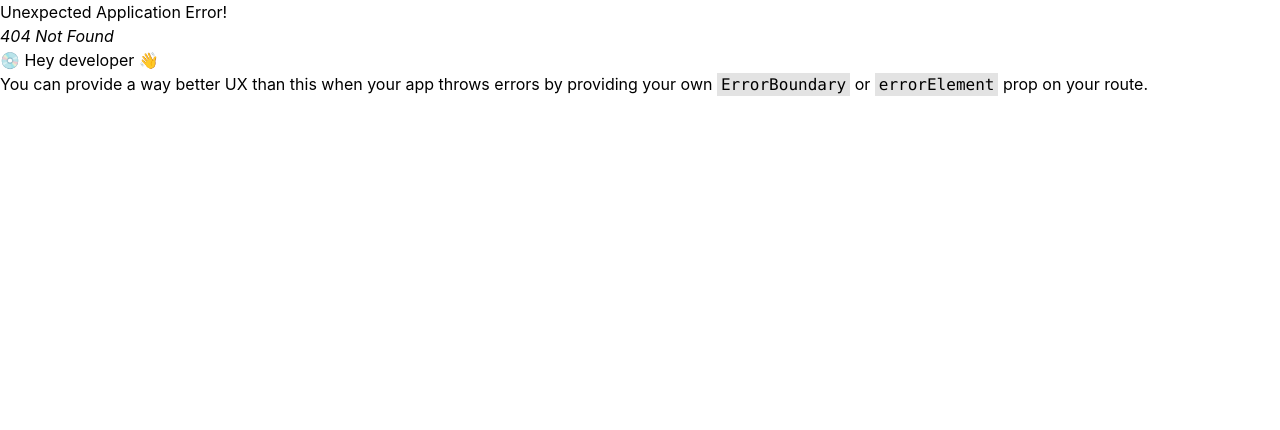
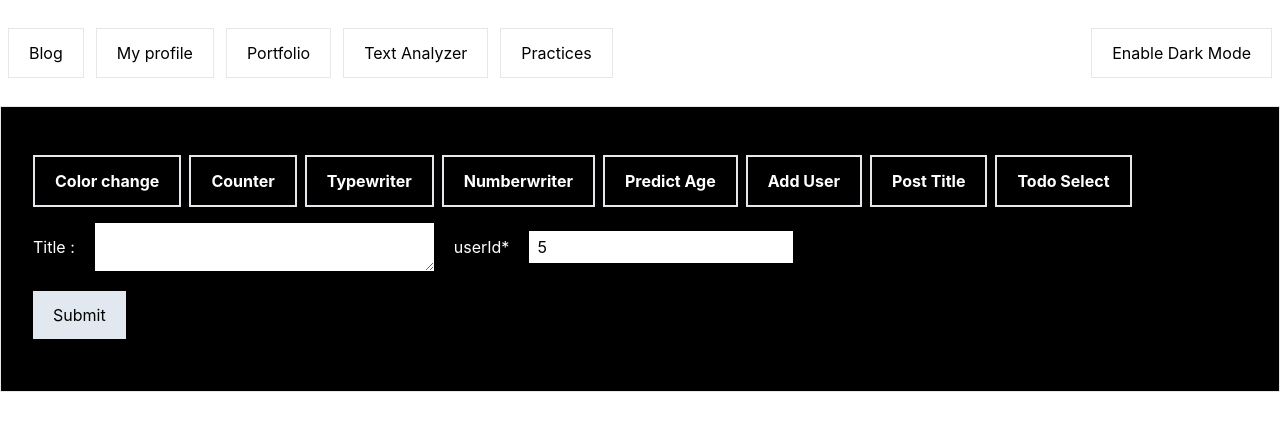
Before and after one commit to itslakshyayadav/my-react-blogpost, a React (Vite) app: page /practices/post-title in a window 1280 px wide. Before the commit this address had no page. Shown: the top 430 px of the page. Built offline with nearby package versions, Linux system fonts and the light colour scheme.

Commit message:
update-all-changes

```diff
--- a/src/pages/blogs.jsx
+++ b/src/pages/blogs.jsx
@@ -1,9 +1,25 @@
 function Blog() {
   return (
     <>
-      {/* <div className="bg-green-100 p-2" role="alert">
-        This is a <b>success</b> alert - check it out!
-      </div> */}
+      <div className="mt-6 space-y-12 lg:grid lg:grid-cols-3 lg:gap-x-6 lg:space-y-0">
+        <div className="group relative">
+          <div className="relative h-80 w-full overflow-hidden rounded-lg bg-white sm:aspect-h-1 sm:aspect-w-2 lg:aspect-h-1 lg:aspect-w-1 group-hover:opacity-75 sm:h-64">
+            <img
+              src="https://tailwindui.com/img/ecommerce-images/home-page-02-edition-01.jpg"
+              alt="Desk with leather desk pad, walnut desk organizer, wireless keyboard and mouse, and porcelain mug."
+              className="h-full w-full object-cover object-center"
+            />
+          </div>
+          <h3 className="mt-6 font-semibold text-gray-900">title :</h3>
+          <p className="text-base font-semibold text-gray-900">description :</p>
+          <button
+            type="button"
+            className=" my-5 border-2 rounded-xl	bg-sky-400	p-2 text-white"
+          >
+            Go Some Where
+          </button>
+        </div>
+      </div>
     </>
   );
 }
--- a/src/pages/home.jsx
+++ b/src/pages/home.jsx
@@ -43,28 +43,19 @@ export default function Home() {
             Practices
           </Link>
         </div>
-        <div>
-          <div className="flex w-96 justify-end items-center	 h-24 px-2 gap-3">
-            <button type="button" className="bg-red-900 w-8 h-8 "></button>
-            <button type="button" className="bg-blue-900 w-8 h-8 "></button>
-            <button type="button" className="bg-green-900 w-8 h-8 "></button>
-            <button type="button" className="bg-cyan-900 w-8 h-8 "></button>
-            <button type="button" className="bg-yellow-900 w-8 h-8 "></button>
 
         <button
           style={myStyle}
           type="button"
-              className="my-5 border	px-1 py-1"
+          className="my-5 border px-5 py-3"
           onClick={darkModeBtn}
         >
           {btnText}
         </button>
       </div>
-        </div>
-      </div>
-      <div className="bg-green-100 p-2 text-center" role="alert">
+      {/* <div className="bg-green-100 p-2 text-center" role="alert">
         This is a <b>success</b> alert - check it out!
-      </div>
+      </div> */}
       <div className="container mx-auto">
         <Outlet></Outlet>
       </div>
--- a/src/pages/practices.jsx
+++ b/src/pages/practices.jsx
@@ -22,6 +22,12 @@ export default function Practice() {
         <Link className="border-2 py-3 px-5" to="/practices/add-user">
           <b>Add User</b>
         </Link>
+        <Link className="border-2 py-3 px-5" to="/practices/post-title">
+          <b>Post Title</b>
+        </Link>
+        <Link className="border-2 py-3 px-5" to="/practices/todo-select">
+          <b>Todo Select</b>
+        </Link>
       </div>
 
       <Outlet></Outlet>
--- /dev/null
+++ b/src/pages/practices/post-title.jsx
@@ -0,0 +1,68 @@
+import { useState } from "react";
+
+function PostTitle() {
+  const [post, setPost] = useState({
+    title: "",
+    userId: 5,
+  });
+
+  const postValue = (event, fieldName) => {
+    const updatePost = {
+      ...post,
+      [fieldName]: event.target.value,
+    };
+    setPost(updatePost);
+  };
+
+  const formSubmit = (event) => {
+    event.preventDefault();
+
+    fetch("https://dummyjson.com/posts/add", {
+      method: "POST",
+      headers: { "Content-Type": "application/json" },
+      body: JSON.stringify(post),
+    })
+      .then((res) => res.json())
+      .then(console.log);
+  };
+
+  return (
+    <>
+      <form onSubmit={formSubmit}>
+        <div className="flex items-center gap-5">
+          <label htmlFor="title">Title : </label>
+          <textarea
+            className="px-2 text-black"
+            name="title"
+            onInput={(event) => {
+              postValue(event, "title");
+            }}
+            value={post.title}
+            cols="30"
+            rows="2"
+          ></textarea>
+          <label htmlFor="userid">userId*</label>
+
+          <input
+            className="px-2 p-1 text-black"
+            type="text"
+            name="age"
+            value={post.userId}
+            onInput={(event) => {
+              postValue(event, "userId");
+            }}
+            placeholder="Enter UserId"
+          />
+        </div>
+        <button
+          className="px-5 py-3 my-5 bg-slate-200 text-black"
+          type="submit"
+        >
+          Submit
+        </button>
+      </form>
+    </>
+  );
+}
+
+export default PostTitle;
--- /dev/null
+++ b/src/pages/practices/todo-select.jsx
@@ -0,0 +1,81 @@
+import { useState } from "react";
+
+function TodoSelect() {
+  const [todo, setTodo] = useState({
+    title: "",
+    userId: "",
+    // Gender: { male: "male", female: "female" },
+  });
+
+  const todoChangeValue = (event, fieldName) => {
+    const updateTodo = { ...todo, [fieldName]: event.target.value };
+    setTodo(updateTodo);
+  };
+
+  const Submit = (event) => {
+    event.preventDefault();
+
+    fetch("https://dummyjson.com/todos/add", {
+      method: "POST",
+      headers: { "Content-Type": "application/json" },
+      body: JSON.stringify(todo),
+    })
+      .then((res) => res.json())
+      .then(console.log);
+  };
+
+  return (
+    <>
+      <form onSubmit={Submit}>
+        <div className="flex flex-col gap-2">
+          <label htmlFor="title">Title :</label>
+          <input
+            type="text"
+            value={todo.title}
+            onInput={(event) => {
+              todoChangeValue(event, "title");
+            }}
+            name="title"
+            placeholder="Enter a Title"
+            className="px-2  text-black"
+          />
+
+          <label htmlFor="userid">UserId :</label>
+          <input
+            onInput={(event) => {
+              todoChangeValue(event, "userId");
+            }}
+            value={todo.userId}
+            type="text"
+            name="userid"
+            placeholder="Enter userId"
+            className="px-2  text-black"
+          />
+
+          {/* <label htmlFor="age">Select gender : </label>
+          <select
+            type="checkbox"
+            className="text-black"
+            value={todo.completed}
+            onInput={(event) => {
+              todoChangeValue(event.target.value);
+            }}
+          >
+            <option value="">Please select a value</option>
+            <option value="male">Male</option>
+            <option value="female">Female</option>
+            <option value="others">Other</option>
+          </select> */}
+        </div>
+        <button
+          className="px-5 py-3 my-5 bg-slate-200 text-black"
+          type="submit"
+        >
+          Submit
+        </button>
+      </form>
+    </>
+  );
+}
+
+export default TodoSelect;
```
Also changed, not shown: src/router/index.jsx (+10 -0 lines). Lines whose indentation alone changed are shown as unchanged.
